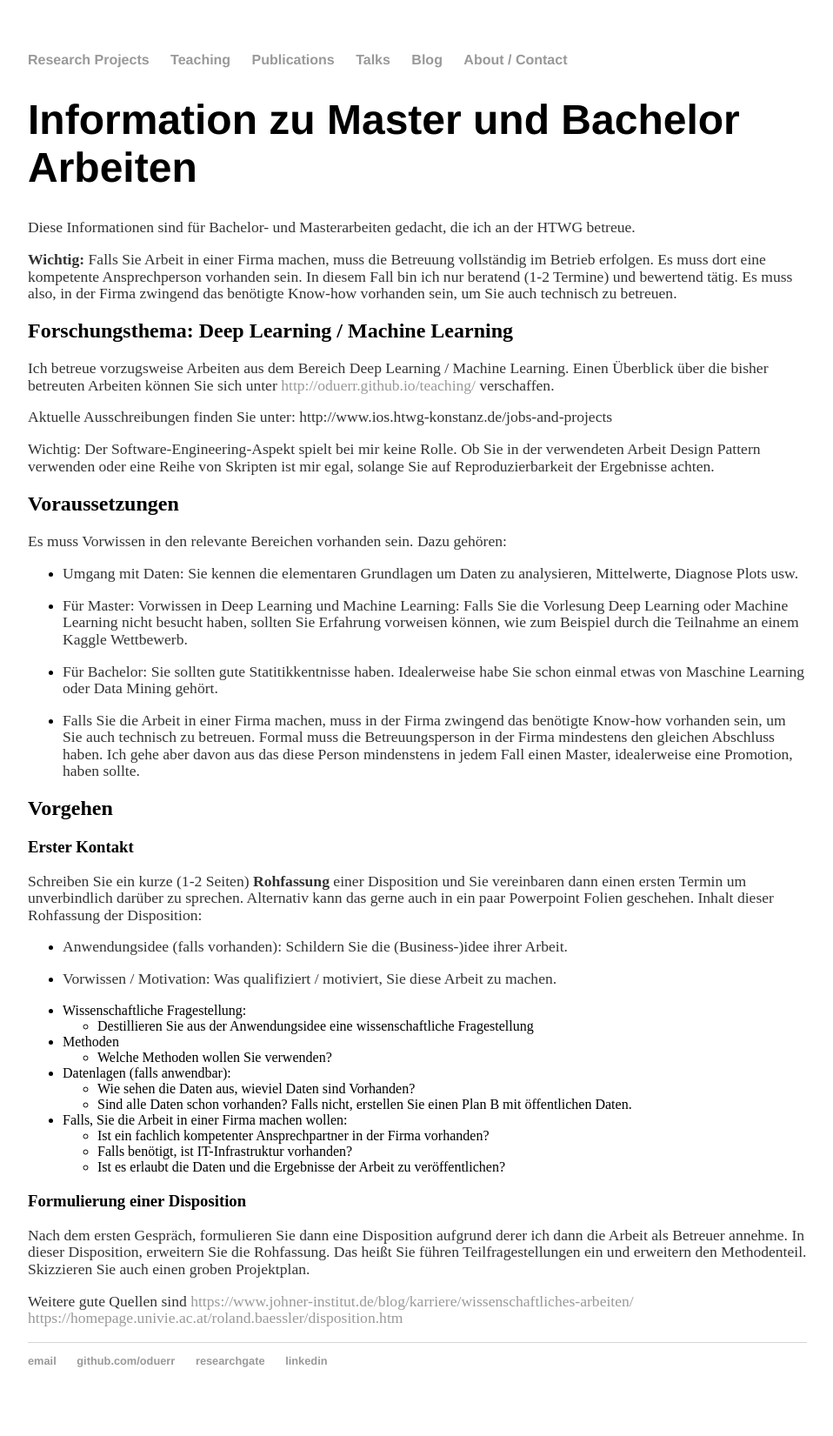
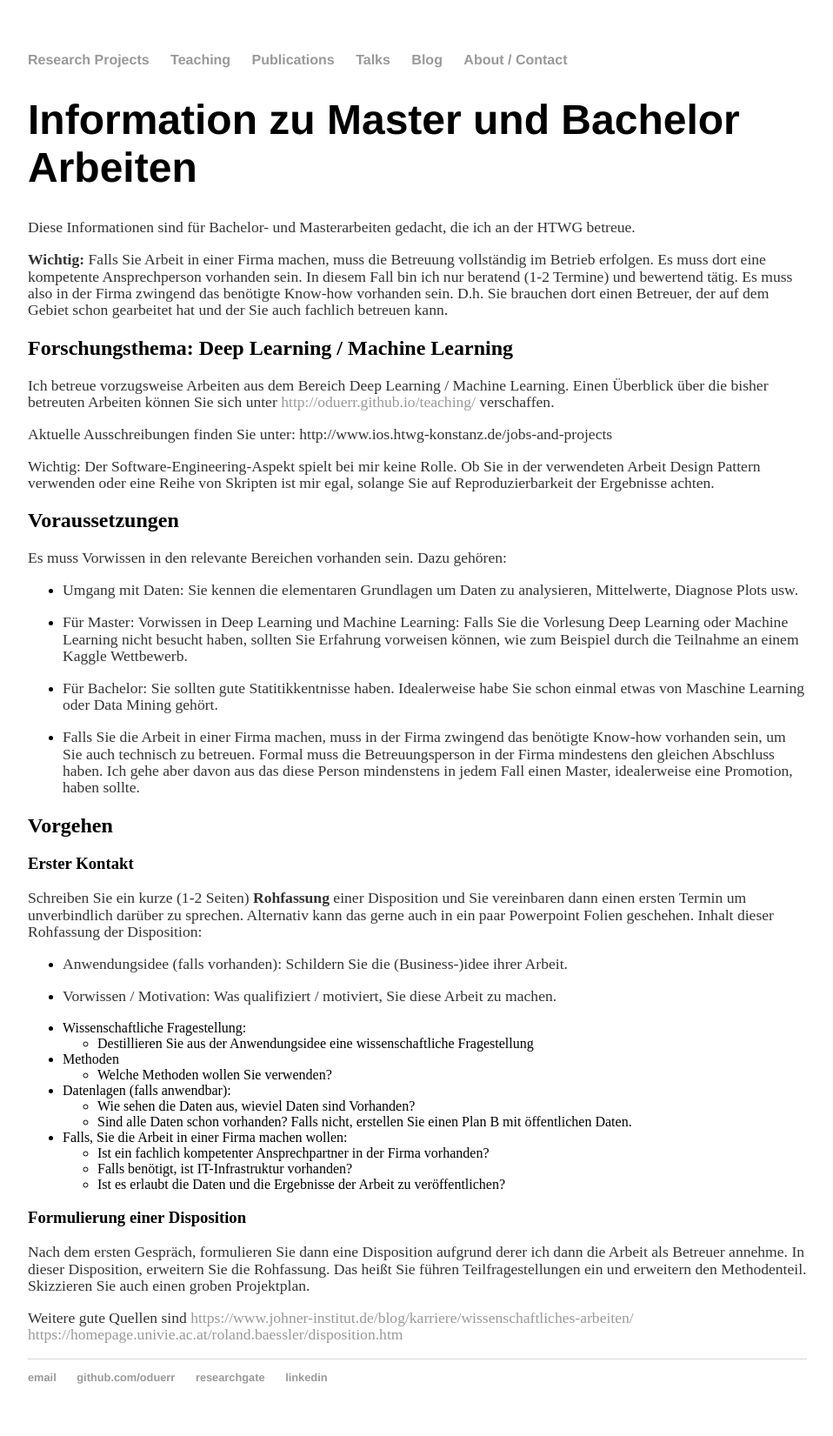
Before and after one commit to oduerr/oduerr.github.io, a Jekyll site: the page built from teaching/bama/index.md, in a window 1280 px wide. Shown: the whole page at 87% size, without its empty margins (160-1118 px from the left). Built offline with Jekyll 4.4.1, drawn with Linux system fonts in a browser that asks for light colours.

Commit message:
Update index.md

```diff
--- a/teaching/bama/index.md
+++ b/teaching/bama/index.md
@@ -8,7 +8,7 @@ author: “Oliver Dürr”
 Diese Informationen sind für Bachelor- und Masterarbeiten gedacht, die ich an der HTWG betreue.
 
 **Wichtig:**
-Falls Sie Arbeit in einer Firma machen, muss die Betreuung vollständig im Betrieb erfolgen. Es muss dort eine kompetente Ansprechperson vorhanden sein. In diesem Fall bin ich nur beratend (1-2 Termine) und bewertend tätig. Es muss also, in der Firma zwingend das benötigte Know-how vorhanden sein, um Sie auch technisch zu betreuen.
+Falls Sie Arbeit in einer Firma machen, muss die Betreuung vollständig im Betrieb erfolgen. Es muss dort eine kompetente Ansprechperson vorhanden sein. In diesem Fall bin ich nur beratend (1-2 Termine) und bewertend tätig. Es muss also in der Firma zwingend das benötigte Know-how vorhanden sein. D.h. Sie brauchen dort einen Betreuer, der auf dem Gebiet schon gearbeitet hat und der Sie auch fachlich betreuen kann.
 
 ## Forschungsthema: Deep Learning / Machine Learning
 Ich betreue vorzugsweise Arbeiten aus dem Bereich Deep Learning / Machine Learning. Einen Überblick über die bisher betreuten Arbeiten können Sie sich unter [http://oduerr.github.io/teaching/](http://oduerr.github.io/teaching/) verschaffen.
```
